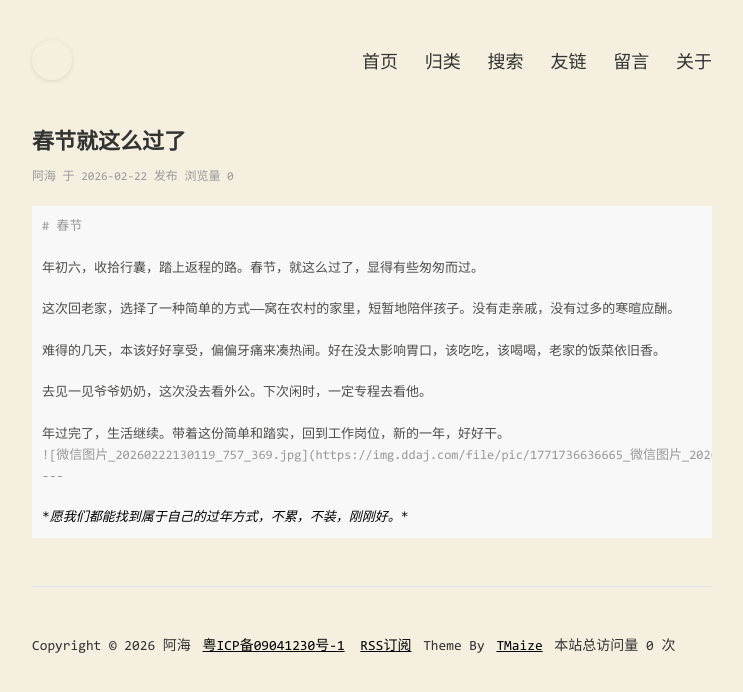
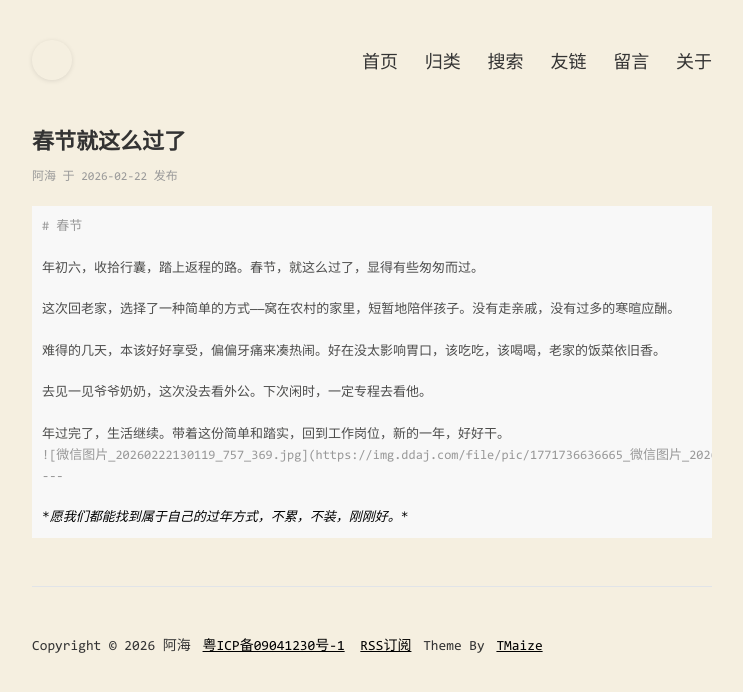
Before and after one commit to ahaitodo/ahaitodo.github.io, a Jekyll site: the page built from _posts/2026-02-22-chunjie.markdown, in a window 1280 px wide. Shown: the top 692 px of the page, without its empty margins (268-1011 px from the left). Built offline with Jekyll 4.4.1, drawn with Linux system fonts in a browser that asks for light colours; comment, search, counter and statistics services are not loaded.

Commit message:
Update content

```diff
--- a/_includes/footer.html
+++ b/_includes/footer.html
@@ -6,14 +6,10 @@
   <span>Theme By</span>
   <a href="https://github.com/TMaize/tmaize-blog">TMaize</a>
 
-  <span id="busuanzi_container_site_pv">
-    本站总访问量 <span id="busuanzi_value_site_pv"></span> 次
-  </span>
   <div class="footer-btn theme-toggler hide">
     <i class="svg-icon icon-theme-light"></i>
   </div>
   <div class="footer-btn to-top">
     <i class="svg-icon icon-arrow-top"></i>
   </div>
-  <script async src="//busuanzi.ibruce.info/busuanzi/2.3/busuanzi.pure.mini.js"></script>
 </footer>
--- a/_layouts/post.html
+++ b/_layouts/post.html
@@ -8,10 +8,6 @@
   {% if page.date %}
   <div class="subtitle">
     <span>{{site.author}} 于 {{ page.date | date: "%Y-%m-%d" }} 发布</span>
-    {%- if site.extCount %}
-      <span>浏览量</span>
-      <span id="busuanzi_value_page_pv">0</span>
-    {% endif %}
   </div>
   {% endif %}
   <div class="post">
```
